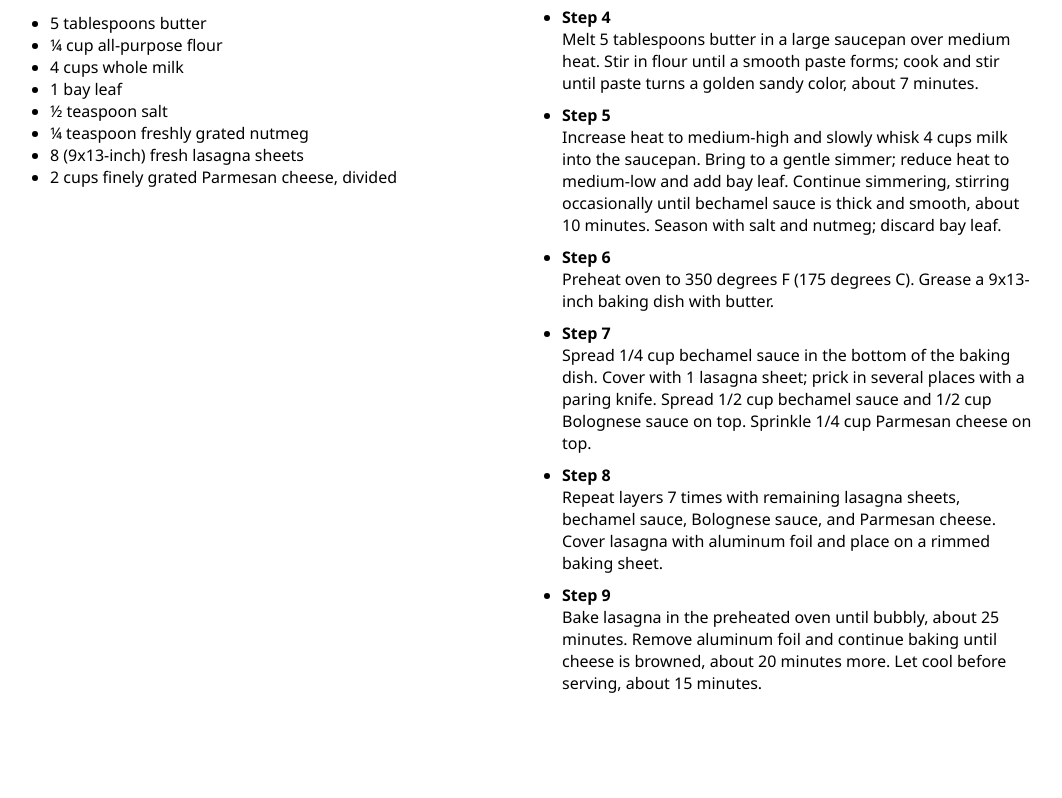
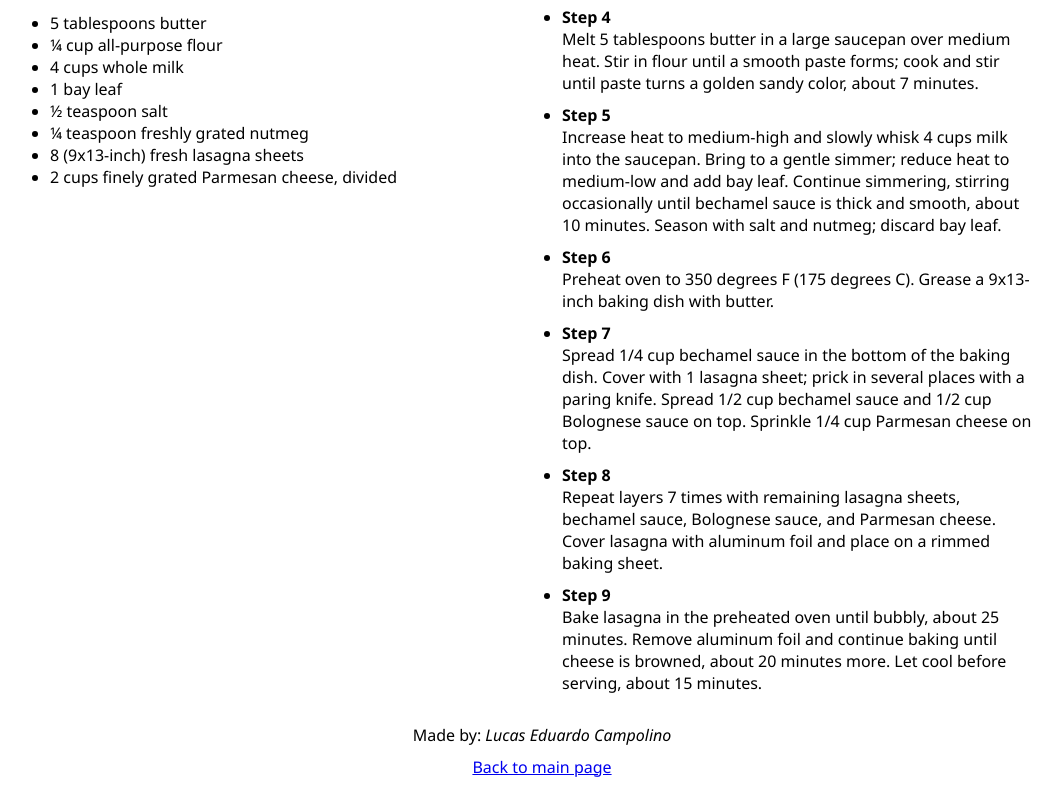
Before and after one commit to Campolino/odin-recipes, a plain HTML site: page recipes/lasagna-bolognese.html in a window 1280 px wide. Shown: the part 796-1594 px from the top of the page, without its empty margins (98-1160 px from the left). Before the commit the page ends 1520 px from the top, so only its background shows below. Drawn offline with Linux system fonts and the light colour scheme.

Commit message:
Add footer

```diff
--- a/css/style.css
+++ b/css/style.css
@@ -17,7 +17,8 @@ header img {
   width: 28px;
 }
 
-main {
+main,
+footer {
   width: 80%;
   margin: 0 auto;
 }
@@ -115,3 +116,11 @@ main {
 .directions ul p {
   margin-bottom: 10px;
 }
+
+footer {
+  text-align: center;
+  display: flex;
+  flex-direction: column;
+  gap: 10px;
+  margin-bottom: 20px;
+}
--- a/recipes/lasagna-bolognese.html
+++ b/recipes/lasagna-bolognese.html
@@ -89,5 +89,9 @@
             </div>
         </div>
     </main>
+    <footer>
+      <p>Made by: <em>Lucas Eduardo Campolino</em></p>
+      <a href="../index.html">Back to main page</a>
+    </footer>
 </body>
 </html>
```
Also changed, not shown: recipes/air-fryer-potato-wedges.html (+4 -0 lines), recipes/air-fryer-ranch-pork-chops.html (+4 -0 lines).
